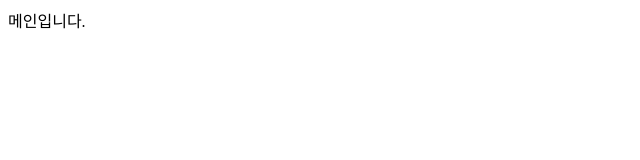
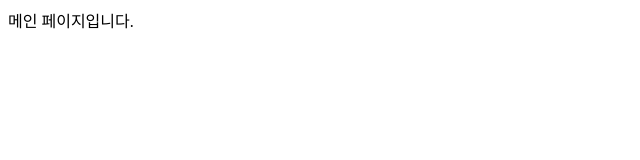
Before and after one commit to wanted-pre-onboarding-11th-16/wanted-pre-onboarding-11th-16-3, a React (Create React App) app: page / in a window 1280 px wide. Shown: the top 160 px of the page, without its empty margins (0-640 px from the left). Built offline with nearby package versions, Linux system fonts and the light colour scheme.

Commit message:
feat: Page Router 추가

```diff
--- a/craco.config.ts
+++ /dev/null
@@ -1,11 +0,0 @@
-const path = require('path');
-
-module.exports = {
-  webpack: {
-    alias: {
-      '@components': path.resolve(__dirname, 'src/components'),
-      '@pages': path.resolve(__dirname, 'src/pages'),
-      '@hooks': path.resolve(__dirname, 'src/hooks'),
-    },
-  },
-};
--- a/src/App.tsx
+++ b/src/App.tsx
@@ -1,5 +1,7 @@
+import Router from './Router';
+
 function App() {
-  return <div className="App">메인입니다.</div>;
+  return <Router />;
 }
 
 export default App;
--- /dev/null
+++ b/src/Router.tsx
@@ -0,0 +1,16 @@
+import { Route, Routes } from 'react-router-dom';
+
+import { PATH } from '@/constants/path';
+import DetailPage from '@/pages/detail';
+import MainPage from '@/pages/main';
+
+const Router = () => {
+  return (
+    <Routes>
+      <Route path={PATH.MAIN} element={<MainPage />} />
+      <Route path={PATH.DETAIL} element={<DetailPage />} />
+    </Routes>
+  );
+};
+
+export default Router;
--- /dev/null
+++ b/src/constants/path.ts
@@ -0,0 +1,4 @@
+export const PATH = {
+  MAIN: '/',
+  DETAIL: 'issues/:id',
+};
--- a/src/index.tsx
+++ b/src/index.tsx
@@ -1,5 +1,6 @@
 import React from 'react';
 import { createRoot } from 'react-dom/client';
+import { BrowserRouter } from 'react-router-dom';
 
 import App from './App';
 
@@ -7,6 +8,8 @@ const root = createRoot(document.getElementById('root') as HTMLElement);
 
 root.render(
   <React.StrictMode>
-    <App />
+    <BrowserRouter>
+      <App />
+    </BrowserRouter>
   </React.StrictMode>,
 );
--- /dev/null
+++ b/src/pages/detail/index.tsx
@@ -0,0 +1,5 @@
+const DetailPage = () => {
+  return <div>디테일 페이지입니다.</div>;
+};
+
+export default DetailPage;
--- /dev/null
+++ b/src/pages/main/index.tsx
@@ -0,0 +1,5 @@
+const MainPage = () => {
+  return <div>메인 페이지입니다.</div>;
+};
+
+export default MainPage;
```
